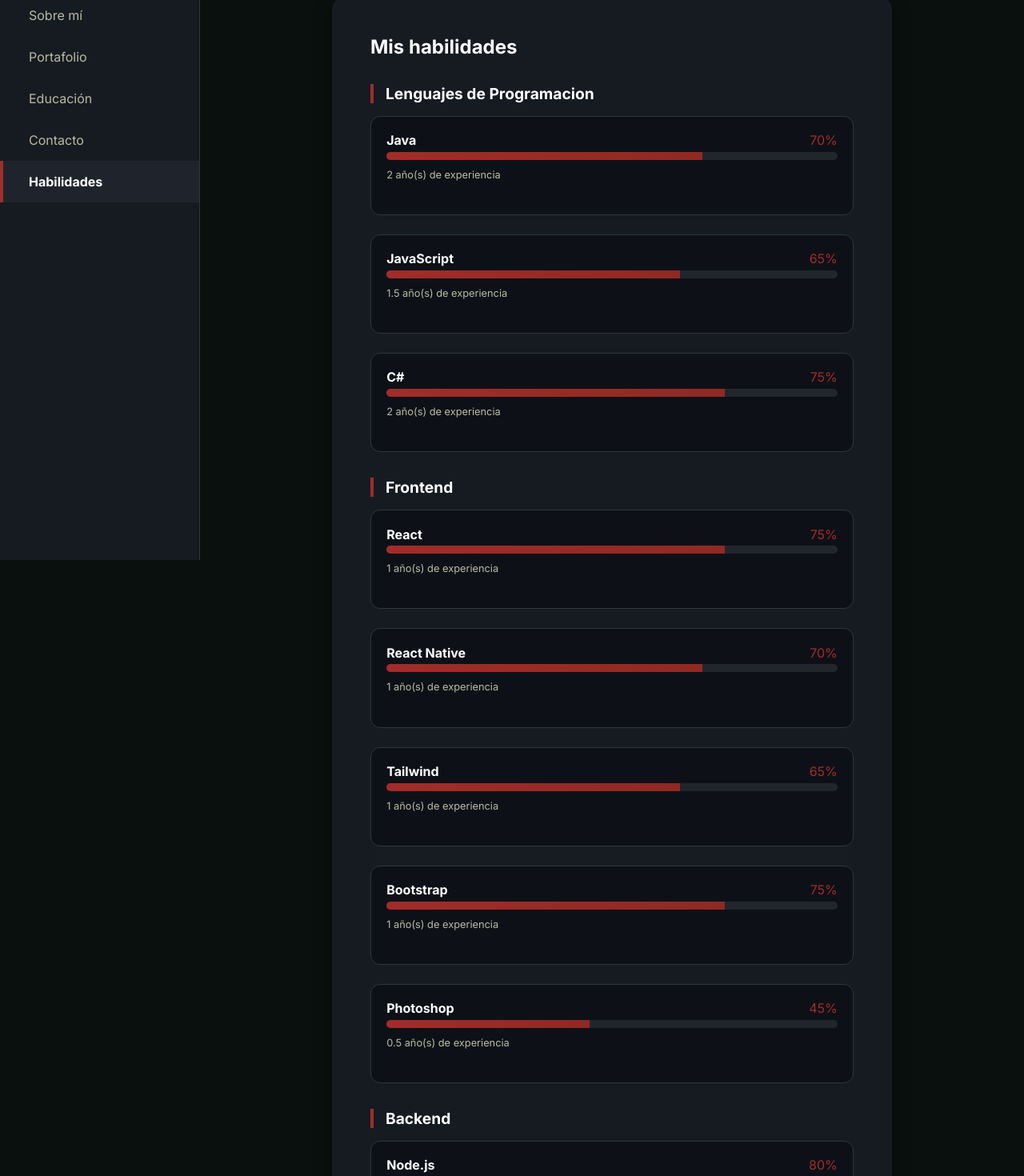
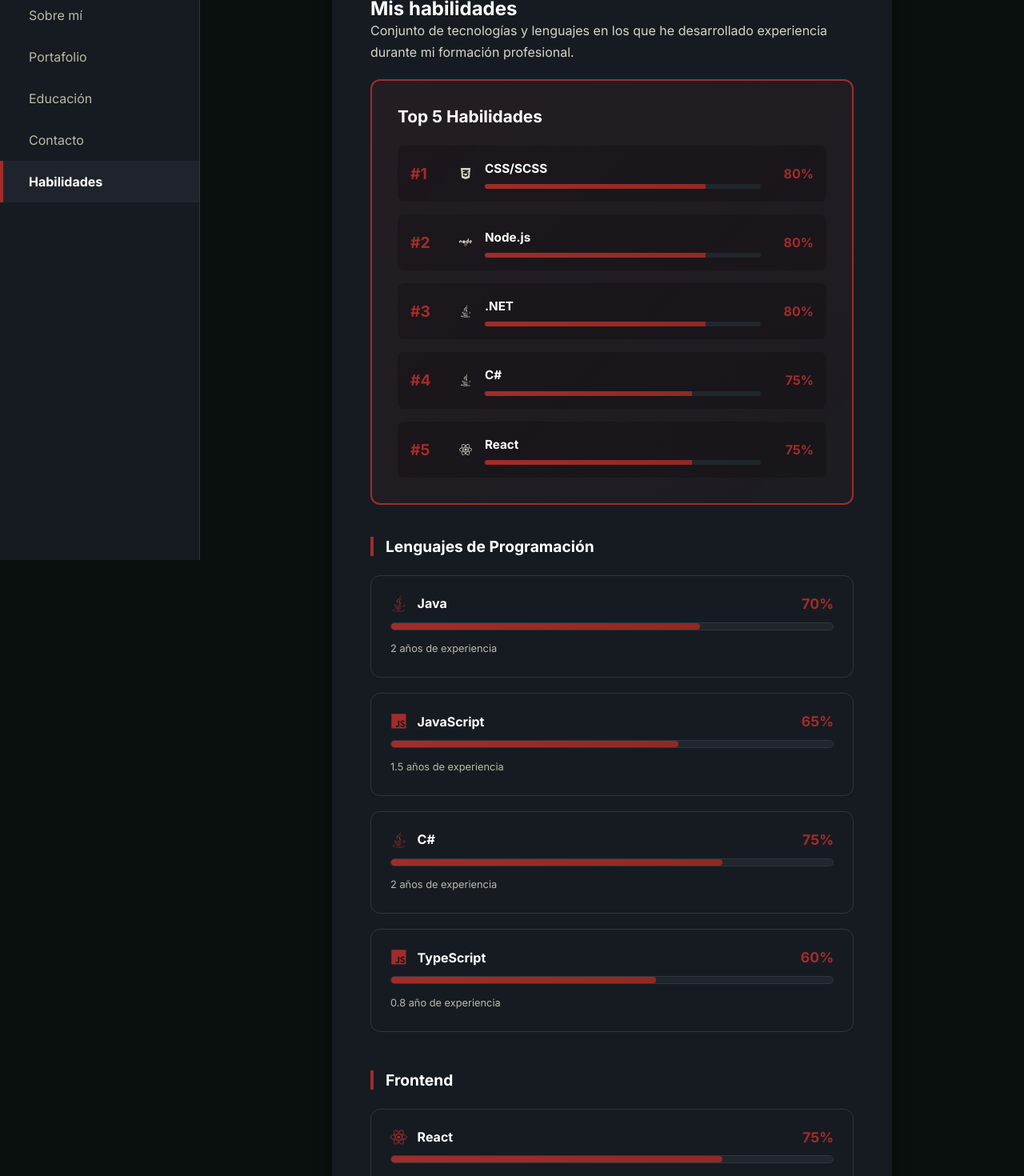
Before and after one commit to GianCordova/Portafolio-de-desarrollador-GiancarloCordova, a React (Vite) app: page /habilidades in a window 1280 px wide. Shown: the part 100-1570 px from the top of the page at 80% size. Built offline with nearby package versions, Linux system fonts and the light colour scheme.

Commit message:
Cambio en el apartado de Habilidades

```diff
--- a/package.json
+++ b/package.json
@@ -13,7 +13,8 @@
     "react": "^19.2.6",
     "react-dom": "^19.2.6",
     "react-icons": "^5.7.0",
-    "react-router-dom": "^7.17.0"
+    "react-router-dom": "^7.17.0",
+    "simple-icons": "^16.26.0"
   },
   "devDependencies": {
     "@eslint/js": "^10.0.1",
--- a/src/components/SkillBar.jsx
+++ b/src/components/SkillBar.jsx
@@ -1,25 +1,23 @@
 const SkillBar = ({ name, percentage, years, icon: Icon }) => {
   return (
-    <div className="skill-card" style={{ marginBottom: '1.5rem' }}>
-      <div style={{ display: 'flex', alignItems: 'center', marginBottom: '0.3rem' }}>
-        {/* Renderizamos el icono si existe */}
-        {Icon && <Icon style={{ marginRight: '10px', color: 'var(--brown-red)', fontSize: '1.5rem' }} />}
-
-        <div style={{ display: 'flex', justifyContent: 'space-between', flex: 1 }}>
-            <span style={{ fontWeight: 'bold', color: 'var(--white)' }}>{name}</span>
-            <span style={{ color: 'var(--brown-red)' }}>{percentage}%</span>
+    <div className="skill-card">
+      <div className="skill-header">
+        <div className="skill-name-section">
+          {Icon && <Icon className="skill-icon" />}
+          <span className="skill-name">{name}</span>
         </div>
+        <span className="skill-percentage">{percentage}%</span>
       </div>
 
-      <div style={{ background: '#21262d', height: '10px', borderRadius: '5px', overflow: 'hidden' }}>
+      <div className="skill-bar-container">
         <div
           className="progress-fill"
-          style={{ '--width': `${percentage}%`, background: 'linear-gradient(90deg, var(--brown-red), var(--chestnut))', height: '100%' }}
+          style={{ '--width': `${percentage}%` }}
         ></div>
       </div>
 
-      <p style={{ fontSize: '0.8rem', color: 'var(--ash-grey)', marginTop: '0.5rem' }}>
-        {years} año(s) de experiencia
+      <p className="skill-experience">
+        {years} año{years > 1 ? 's' : ''} de experiencia
       </p>
     </div>
   );
--- a/src/index.css
+++ b/src/index.css
@@ -818,3 +818,238 @@ a:hover {
     font-size: 0.85rem;
   }
 }
+
+/* ========== HABILIDADES ========== */
+
+.skills-section {
+  margin-bottom: 3rem;
+}
+
+.skills-section:first-of-type {
+  margin-top: 2rem;
+}
+
+/* Grid de Habilidades */
+.skills-grid {
+  display: grid;
+  gap: 1.2rem;
+  margin-top: 1.5rem;
+}
+
+/* Tarjeta Top Skills */
+.top-skills-card {
+  background: linear-gradient(135deg, rgba(162, 44, 41, 0.1) 0%, rgba(144, 41, 35, 0.05) 100%);
+  border: 2px solid var(--accent);
+  border-radius: 12px;
+  padding: 2rem;
+  margin-bottom: 2.5rem;
+}
+
+.top-skills-card h3 {
+  color: var(--white);
+  font-size: 1.3rem;
+  margin-bottom: 1.5rem;
+}
+
+.top-skills-list {
+  display: flex;
+  flex-direction: column;
+  gap: 1rem;
+}
+
+.top-skill-item {
+  display: flex;
+  align-items: center;
+  gap: 1rem;
+  padding: 1rem;
+  background-color: rgba(0, 0, 0, 0.2);
+  border-radius: 8px;
+  transition: all 0.3s;
+}
+
+.top-skill-item:hover {
+  background-color: rgba(162, 44, 41, 0.15);
+  transform: translateX(8px);
+}
+
+.rank {
+  font-weight: 700;
+  font-size: 1.2rem;
+  color: var(--accent);
+  min-width: 45px;
+}
+
+.skill-info {
+  flex: 1;
+  min-width: 0;
+}
+
+.skill-info .skill-name {
+  color: var(--white);
+  font-weight: 600;
+  margin: 0 0 0.4rem 0;
+  font-size: 0.95rem;
+}
+
+.mini-bar {
+  height: 6px;
+  background-color: #21262d;
+  border-radius: 3px;
+  overflow: hidden;
+}
+
+.mini-fill {
+  height: 100%;
+  background: linear-gradient(90deg, var(--brown-red), var(--chestnut));
+  transition: width 1.5s ease-out;
+}
+
+.skill-percent {
+  color: var(--accent);
+  font-weight: 700;
+  min-width: 50px;
+  text-align: right;
+}
+
+/* Skill Card Individual */
+.skill-card {
+  background-color: var(--bg-card);
+  border: 1px solid #30363d;
+  border-radius: 12px;
+  padding: 1.5rem;
+  transition: all 0.3s ease;
+}
+
+.skill-card:hover {
+  border-color: var(--accent);
+  box-shadow: 0 8px 24px rgba(162, 44, 41, 0.1);
+  transform: translateY(-4px);
+}
+
+.skill-header {
+  display: flex;
+  justify-content: space-between;
+  align-items: center;
+  margin-bottom: 0.8rem;
+  gap: 1rem;
+}
+
+.skill-name-section {
+  display: flex;
+  align-items: center;
+  gap: 0.8rem;
+  flex: 1;
+}
+
+.skill-icon {
+  font-size: 1.3rem;
+  color: var(--accent);
+}
+
+.skill-name {
+  font-weight: 600;
+  color: var(--white);
+  font-size: 1rem;
+}
+
+.skill-percentage {
+  color: var(--accent);
+  font-weight: 700;
+  font-size: 1.1rem;
+}
+
+/* Barra de Progreso */
+.skill-bar-container {
+  background-color: #21262d;
+  height: 10px;
+  border-radius: 6px;
+  overflow: hidden;
+  margin: 0.8rem 0;
+  border: 1px solid #30363d;
+}
+
+.progress-fill {
+  width: 0;
+  height: 100%;
+  background: linear-gradient(90deg, var(--brown-red), var(--chestnut));
+  animation: fillBar 1.5s ease-out forwards;
+  border-radius: 6px;
+}
+
+@keyframes fillBar {
+  to {
+    width: var(--width);
+  }
+}
+
+.skill-experience {
+  font-size: 0.8rem;
+  color: var(--ash-grey);
+  margin: 0.5rem 0 0 0;
+  font-weight: 500;
+}
+
+/* Responsive */
+@media (max-width: 768px) {
+  .top-skills-card {
+    padding: 1.5rem;
+  }
+
+  .top-skill-item {
+    flex-wrap: wrap;
+    gap: 0.8rem;
+  }
+
+  .skill-info {
+    flex: 1 1 100%;
+    order: 2;
+  }
+
+  .rank {
+    order: 1;
+  }
+
+  .skill-percent {
+    order: 3;
+  }
+
+  .skill-card {
+    padding: 1.2rem;
+  }
+
+  .skill-header {
+    flex-direction: column;
+    align-items: flex-start;
+  }
+
+  .skill-percentage {
+    align-self: flex-start;
+  }
+}
+
+@media (max-width: 480px) {
+  .skills-section {
+    margin-bottom: 2rem;
+  }
+
+  .top-skills-card {
+    padding: 1rem;
+    margin-bottom: 2rem;
+  }
+
+  .top-skill-item {
+    padding: 0.8rem;
+  }
+
+  .skill-card {
+    padding: 1rem;
+  }
+
+  .skill-name {
+    font-size: 0.95rem;
+  }
+
+  .skill-experience {
+    font-size: 0.75rem;
+  }
+}
--- a/src/pages/Habilidades.jsx
+++ b/src/pages/Habilidades.jsx
@@ -1,31 +1,117 @@
 import SkillBar from '../components/SkillBar';
+import { skillIcons } from '../utils/skillIcons';
 
 const Habilidades = () => {
+  const skillsByCategory = {
+    lenguajes: [
+      { name: "Java", percentage: 70, years: 2 },
+      { name: "JavaScript", percentage: 65, years: 1.5 },
+      { name: "C#", percentage: 75, years: 2 },
+      { name: "TypeScript", percentage: 60, years: 0.8 }
+    ],
+    frontend: [
+      { name: "React", percentage: 75, years: 1 },
+      { name: "React Native", percentage: 70, years: 1 },
+      { name: "Tailwind", percentage: 65, years: 1 },
+      { name: "Bootstrap", percentage: 75, years: 1 },
+      { name: "CSS/SCSS", percentage: 80, years: 1.5 }
+    ],
+    backend: [
+      { name: "Node.js", percentage: 80, years: 1 },
+      { name: ".NET", percentage: 80, years: 1 },
+      { name: "Springboot", percentage: 70, years: 1 },
+      { name: "Docker", percentage: 75, years: 2 },
+      { name: "PostgreSQL", percentage: 65, years: 1 }
+    ]
+  };
+
+  const getTopSkills = () => {
+    const allSkills = [
+      ...skillsByCategory.lenguajes,
+      ...skillsByCategory.frontend,
+      ...skillsByCategory.backend
+    ];
+    return allSkills.sort((a, b) => b.percentage - a.percentage).slice(0, 5);
+  };
+
+  const getIcon = (skillName) => skillIcons[skillName] || null;
+
   return (
-    <main className="container" style={{ padding: '3rem' }}>
+    <main className="container">
       <section className="intro-box-left">
         <h1>Mis habilidades</h1>
+        <p>Conjunto de tecnologías y lenguajes en los que he desarrollado experiencia durante mi formación profesional.</p>
 
-        <h2 className="section-subtitle">Lenguajes de Programacion</h2>
-        <SkillBar name="Java" percentage={70} years={2} />
-        <SkillBar name="JavaScript" percentage={65} years={1.5} />
-        <SkillBar name="C#" percentage={75} years={2} />
+        {/* Top Skills Card */}
+        <div className="top-skills-card">
+          <h3>Top 5 Habilidades</h3>
+          <div className="top-skills-list">
+            {getTopSkills().map((skill, index) => {
+              const IconComponent = getIcon(skill.name);
+              return (
+                <div key={index} className="top-skill-item">
+                  <span className="rank">#{index + 1}</span>
+                  {IconComponent && <IconComponent className="top-skill-icon" />}
+                  <div className="skill-info">
+                    <p className="skill-name">{skill.name}</p>
+                    <div className="mini-bar">
+                      <div className="mini-fill" style={{ width: `${skill.percentage}%` }}></div>
+                    </div>
+                  </div>
+                  <span className="skill-percent">{skill.percentage}%</span>
+                </div>
+              );
+            })}
+          </div>
+        </div>
 
-        <h2 className="section-subtitle">Frontend</h2>
+        {/* Lenguajes */}
+        <div className="skills-section">
+          <h2 className="section-subtitle">Lenguajes de Programación</h2>
+          <div className="skills-grid">
+            {skillsByCategory.lenguajes.map((skill, index) => (
+              <SkillBar
+                key={index}
+                name={skill.name}
+                percentage={skill.percentage}
+                years={skill.years}
+                icon={getIcon(skill.name)}
+              />
+            ))}
+          </div>
+        </div>
 
-        <SkillBar name="React" percentage={75} years={1} />
-        <SkillBar name="React Native" percentage={70} years={1} />
-        <SkillBar name="Tailwind" percentage={65} years={1} />
-        <SkillBar name="Bootstrap" percentage={75} years={1} />
-        <SkillBar name="Photoshop" percentage={45} years={0.5} />
+        {/* Frontend */}
+        <div className="skills-section">
+          <h2 className="section-subtitle">Frontend</h2>
+          <div className="skills-grid">
+            {skillsByCategory.frontend.map((skill, index) => (
+              <SkillBar
+                key={index}
+                name={skill.name}
+                percentage={skill.percentage}
+                years={skill.years}
+                icon={getIcon(skill.name)}
+              />
+            ))}
+          </div>
+        </div>
 
-        <h2 className="section-subtitle">Backend</h2>
-
-        <SkillBar name="Node.js" percentage={80} years={1} />
-        <SkillBar name=".NET" percentage={80} years={1} />
-        <SkillBar name="Springboot" percentage={70} years={1} />
-        <SkillBar name="Docker" percentage={75} years={2} />
-        <SkillBar name="PostgreSQL" percentage={65} years={1} />
+        {/* Backend */}
+        <div className="skills-section">
+          <h2 className="section-subtitle">Backend & Infraestructura</h2>
+          <div className="skills-grid">
+            {skillsByCategory.backend.map((skill, index) => (
+              <SkillBar
+                key={index}
+                name={skill.name}
+                percentage={skill.percentage}
+                years={skill.years}
+                icon={getIcon(skill.name)}
+              />
+            ))}
+          </div>
+        </div>
       </section>
     </main>
   );
--- /dev/null
+++ b/src/utils/skillIcons.js
@@ -0,0 +1,33 @@
+import {
+  FaJava,
+  FaJs,
+  FaReact,
+  FaNode,
+  FaDocker,
+  FaDatabase,
+  FaCss3Alt,
+  FaBootstrap
+} from 'react-icons/fa';
+
+// Para TypeScript, C#, Tailwind, etc., usamos Font Awesome alternativas
+export const skillIcons = {
+  // Lenguajes
+  'Java': FaJava,
+  'JavaScript': FaJs,
+  'C#': FaJava,  // Usamos Java como placeholder (mismo color)
+  'TypeScript': FaJs,  // Usamos JS como placeholder
+
+  // Frontend
+  'React': FaReact,
+  'React Native': FaReact,
+  'Tailwind': FaCss3Alt,  // CSS como placeholder
+  'Bootstrap': FaBootstrap,
+  'CSS/SCSS': FaCss3Alt,
+
+  // Backend
+  'Node.js': FaNode,
+  '.NET': FaJava,  // Placeholder
+  'Springboot': FaNode,  // Placeholder
+  'Docker': FaDocker,
+  'PostgreSQL': FaDatabase
+};
```
Also changed, not shown: 1 other file (tests, documents, lock files or other folders).
